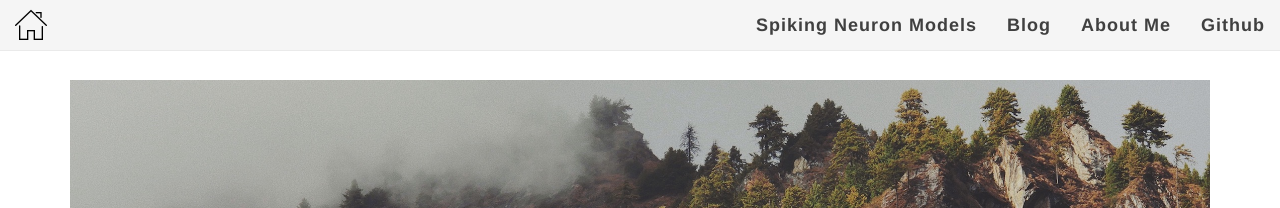
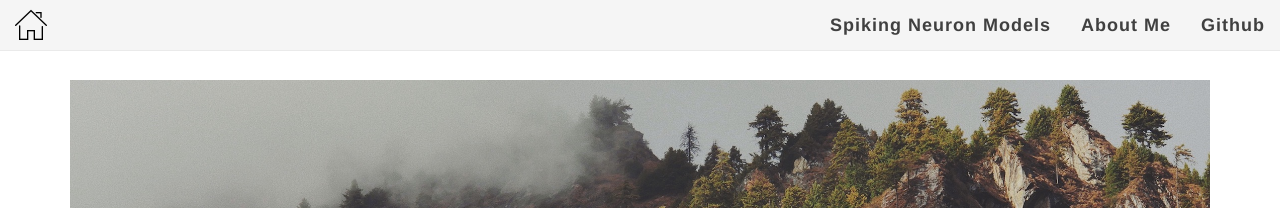
Before and after one commit to jcornford/jcornford.github.io, a Jekyll site: the page built from index.md, in a window 1280 px wide. Shown: the top 208 px of the page. Built offline with Jekyll 4.4.1, drawn with Linux system fonts in a browser that asks for light colours; nearby versions of some CDN libraries.

Commit message:
Update _config.yml

```diff
--- a/_config.yml
+++ b/_config.yml
@@ -24,7 +24,7 @@ description: Personal website for Jonathan Cornford, blog, data science, machine
 # List of links in the navigation bar
 navbar-links:
   Spiking Neuron Models : "Izhikevich_model"
-  Blog    : "blog"
+#  Blog    : "blog"
   About Me: "aboutme"
   Github: "http://github.com/jcornford"
 
```
